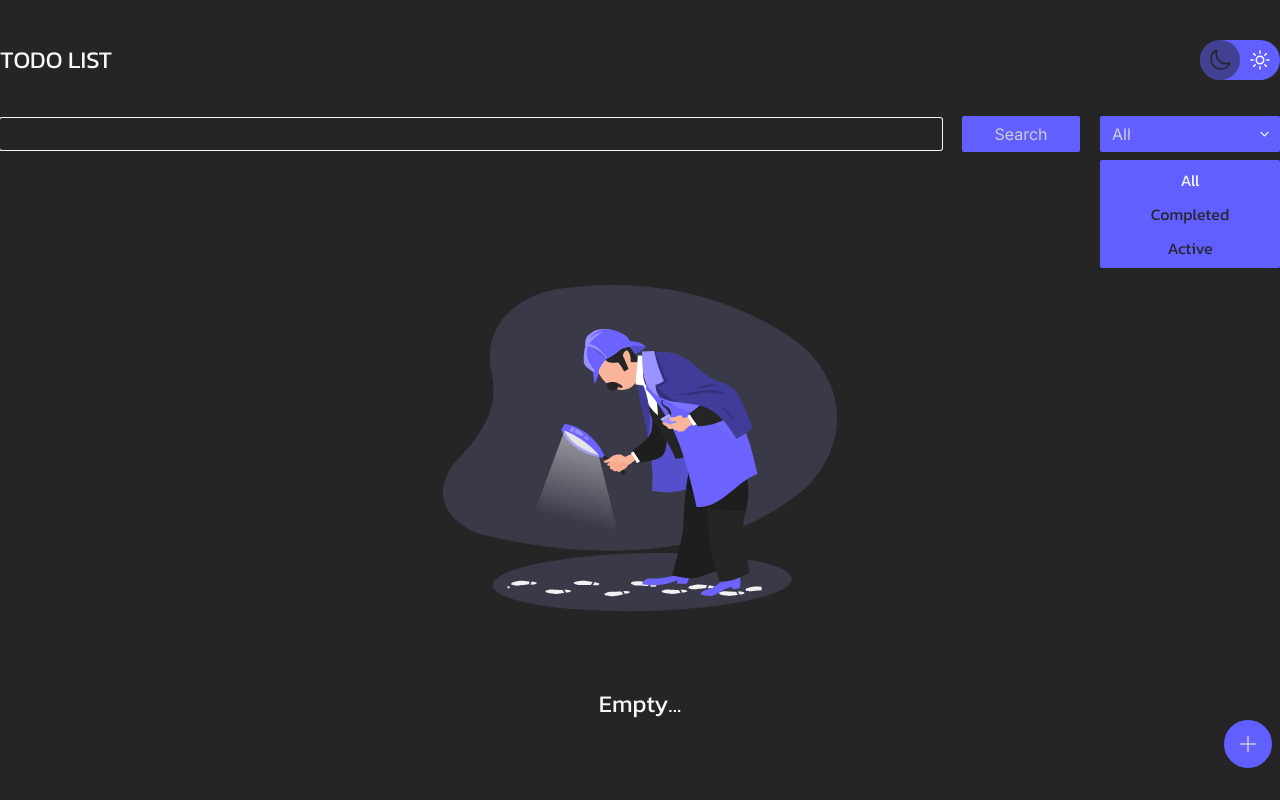
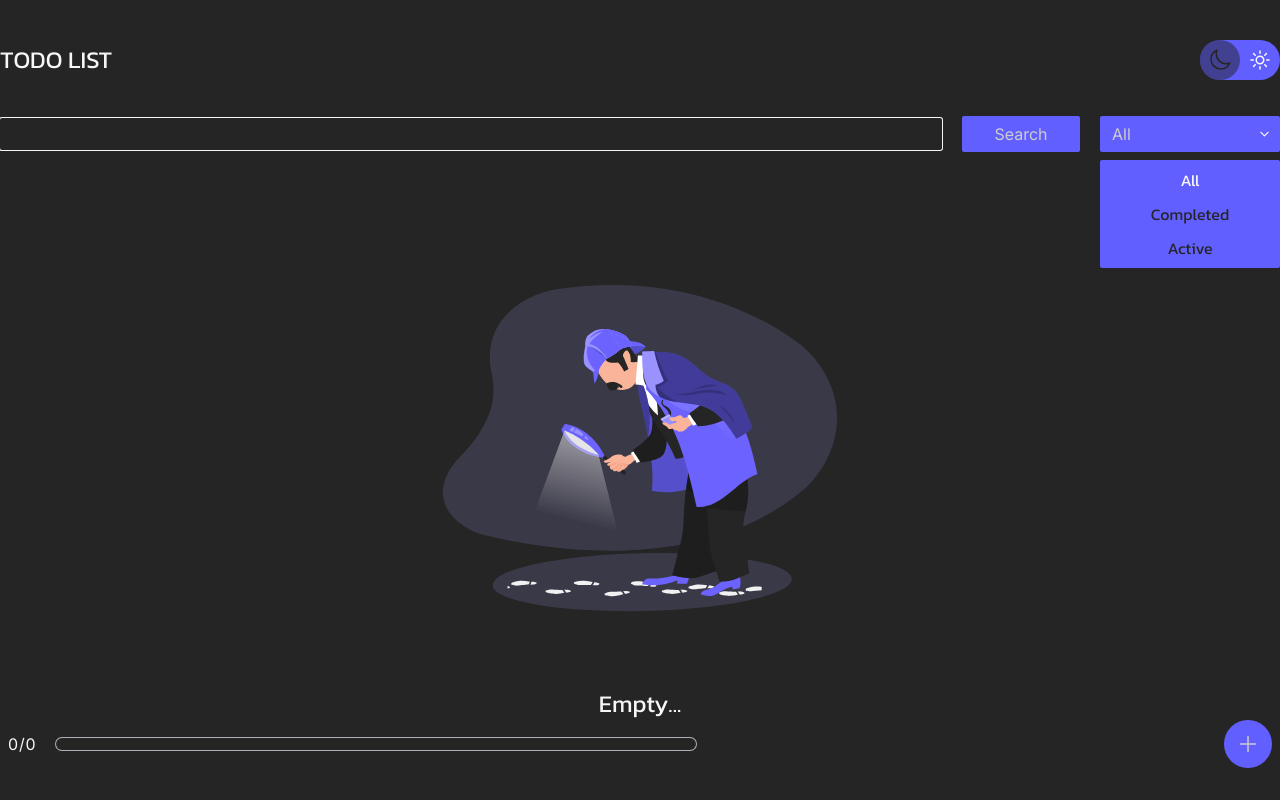
Before and after one commit to lvd536/React-Todo, a React (Vite) app: page / in a window 1280 px wide. Built offline with nearby package versions, Linux system fonts and the light colour scheme.

Commit message:
- New features && relocations - Relocate CreateButton into Footer folder - Create Footer.tsx && ProgressBar.tsx - Implemented ProgressBar feature - Place CreateButton & ProgressBar into Footer.tsx

```diff
--- a/src/App.tsx
+++ b/src/App.tsx
@@ -1,4 +1,3 @@
-import CreateButton from "./components/CreateButton";
 import NavBar from "./components/Navigation/NavBar";
 import CreationModal from "./components/Modals/CreationModal";
 import DetailsModal from "./components/Modals/DetailsModal";
@@ -6,6 +5,7 @@ import EditModal from "./components/Modals/EditModal";
 import TodoList from "./components/Todo/TodoList";
 import { useIsModalOpen, useModalType } from "./store/useModalStore";
 import { useActiveTodo } from "./store/useTodoStore";
+import Footer from "./components/Footer/Footer";
 
 export default function App() {
   const isModalOpen = useIsModalOpen();
@@ -14,8 +14,8 @@ export default function App() {
   return (
     <div className="container relative mx-auto flex flex-col items-center h-screen">
       <NavBar/>
-      <CreateButton/>
       <TodoList/>
+      <Footer/>
       {isModalOpen && modalType === 0 && activeTodo && <CreationModal/>}
       {isModalOpen && modalType === 1 && activeTodo && <EditModal/>}
       {isModalOpen && modalType === 2 && activeTodo && <DetailsModal/>}
--- a/src/components/CreateButton.tsx
+++ b/src/components/Footer/CreateButton.tsx
@@ -1,5 +1,5 @@
-import Plus from "../assets/Plus";
-import { setModalType, toggleModal } from "../store/useModalStore";
+import Plus from "../../assets/Plus";
+import { setModalType, toggleModal } from "../../store/useModalStore";
 
 export default function CreateButton() {
   const handleClick = () => {
--- /dev/null
+++ b/src/components/Footer/Footer.tsx
@@ -0,0 +1,11 @@
+import CreateButton from "./CreateButton";
+import ProgressBar from "./ProgressBar";
+
+export default function Footer() {
+  return (
+    <>
+        <ProgressBar/>
+        <CreateButton/>
+    </>
+  )
+}
--- /dev/null
+++ b/src/components/Footer/ProgressBar.tsx
@@ -0,0 +1,21 @@
+import { useTodos } from "../../store/useTodoStore";
+
+export default function ProgressBar() {
+  const todos = useTodos();
+  const completionPercentage = todos.length > 0
+    ? Math.round((todos.filter(todo => todo.completed).length / todos.length) * 100)
+    : 0;
+  return (
+    <div className="flex items-center gap-5 absolute left-2 bottom-11">
+      <span className="tracking-wider font-second text-black dark:text-white">
+        {todos.filter((todo) => todo.completed === true).length}/{todos.length}
+      </span>
+      <div className="w-[50vw] h-3 ring-1 ring-gray-300/80 rounded-full overflow-hidden">
+        <div
+          className="h-full bg-green-400/50 dark:bg-indigo-500/80 rounded-full"
+          style={{ width: `${completionPercentage}%`, transition: 'all .8s' }}
+        ></div>
+      </div>
+    </div>
+  )
+}
```
